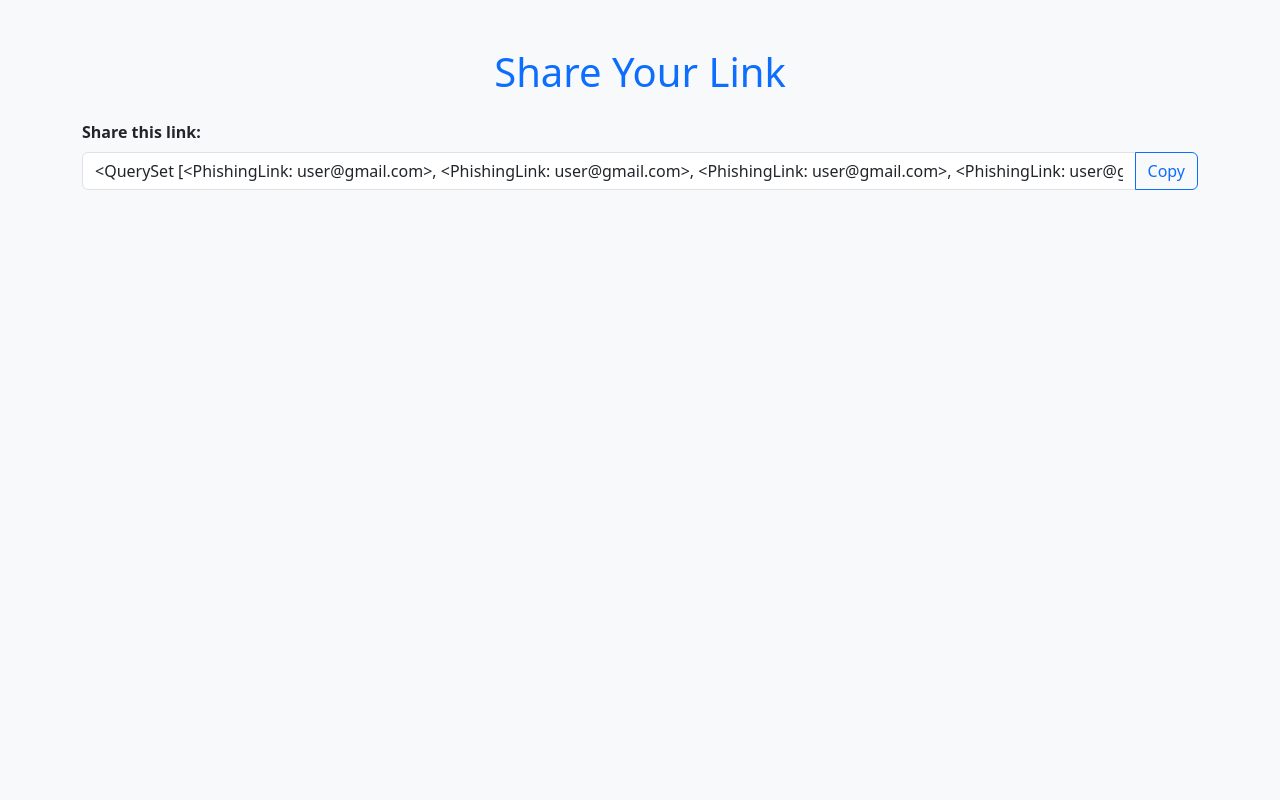
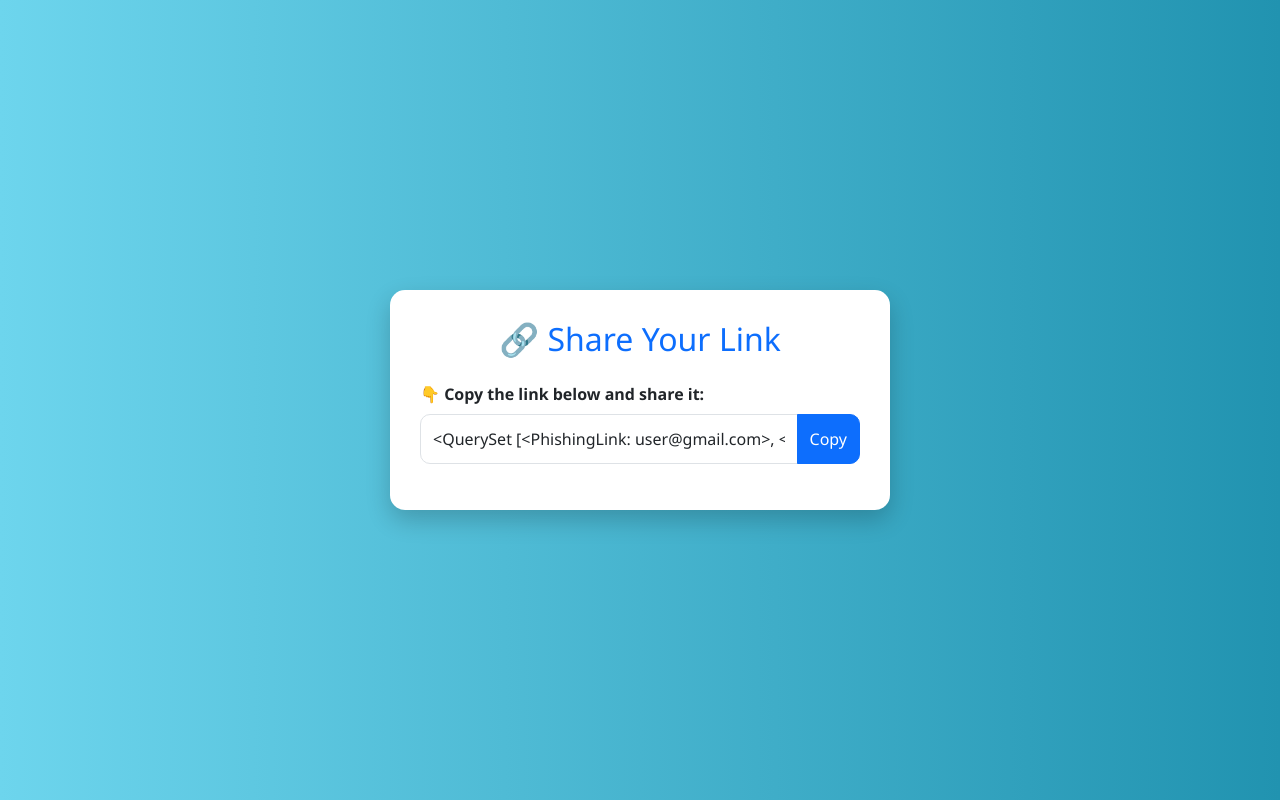
Before and after one commit to Unesh525/USINDIA, a Django app: template app1/templates/show_link.html in a window 1280 px wide. Run offline with Django 5.2, Linux system fonts and the light colour scheme; the template is opened without the code that fills it: values that come from a table or form of the project are taken from there, others are empty; data comes from the database, SQL or seed files in the repository.

Commit message:
Update show_link.html

```diff
--- a/app1/templates/show_link.html
+++ b/app1/templates/show_link.html
@@ -1,42 +1,81 @@
 <!DOCTYPE html>
 <html lang="en">
 <head>
-    <meta charset="UTF-8">
-    <title>Share Link</title>
-    <meta name="viewport" content="width=device-width, initial-scale=1">
-    <!-- Bootstrap 5 CDN -->
-    <link href="https://cdn.jsdelivr.net/npm/bootstrap@5.3.0/dist/css/bootstrap.min.css" rel="stylesheet">
+  <meta charset="UTF-8" />
+  <meta name="viewport" content="width=device-width, initial-scale=1.0" />
+  <title>Share Your Link</title>
+  <link href="https://cdn.jsdelivr.net/npm/bootstrap@5.3.0/dist/css/bootstrap.min.css" rel="stylesheet" />
+
+  <style>
+    body {
+      background: linear-gradient(to right, #6dd5ed, #2193b0);
+      font-family: 'Segoe UI', Tahoma, Geneva, Verdana, sans-serif;
+      min-height: 100vh;
+      display: flex;
+      align-items: center;
+      justify-content: center;
+      padding: 20px;
+    }
+
+    .card {
+      max-width: 500px;
+      width: 100%;
+      padding: 30px;
+      border: none;
+      border-radius: 15px;
+      box-shadow: 0 10px 25px rgba(0, 0, 0, 0.2);
+    }
+
+    .form-control {
+      font-size: 1rem;
+      padding: 0.75rem;
+      border-radius: 10px 0 0 10px;
+    }
+
+    .btn-copy {
+      border-radius: 0 10px 10px 0;
+    }
+
+    @media (max-width: 576px) {
+      .form-control {
+        border-radius: 10px 10px 0 0;
+      }
+
+      .btn-copy {
+        border-radius: 0 0 10px 10px;
+        width: 100%;
+      }
+
+      .input-group {
+        flex-direction: column;
+      }
+    }
+  </style>
 </head>
-<body class="bg-light">
+<body>
+  <div class="card bg-white">
+    <h2 class="text-center text-primary mb-4">🔗 Share Your Link</h2>
+    <p class="fw-semibold mb-2">👇 Copy the link below and share it:</p>
 
-<div class="container my-5">
-    <h1 class="text-center text-primary mb-4">Share Your Link</h1>
-
-    <p class="mb-2 fw-semibold">Share this link:</p>
     <div class="input-group mb-3">
-        <input type="text" class="form-control" id="myInput" value="{{ link }}" readonly>
-        <input type=button class="btn btn-outline-primary" id="B1" onclick="copyText()" value="Copy">
+      <input type="text" class="form-control" id="myInput" value="{{ link }}" readonly />
+      <button class="btn btn-primary btn-copy" onclick="copyText()" id="B1">Copy</button>
     </div>
   </div>
 
-<!-- Copy Function -->
   <script>
     function copyText() {
       var input = document.getElementById('myInput');
       input.select();
-      input.setSelectionRange(0, 99999); // For mobile devices
+      input.setSelectionRange(0, 99999); // mobile support
       navigator.clipboard.writeText(input.value)
         .then(() => {
-           document.getElementById('B1').value="Copied!";
-
+          document.getElementById('B1').innerText = "Copied!";
         })
-        .catch(err => {
-             document.getElementById('B1').value="Error";
+        .catch(() => {
+          document.getElementById('B1').innerText = "Error!";
         });
     }
   </script>
-
-<!-- Bootstrap JS (optional) -->
-<script src="https://cdn.jsdelivr.net/npm/bootstrap@5.3.0/dist/js/bootstrap.bundle.min.js"></script>
 </body>
 </html>
```
Lines whose indentation alone changed are shown as unchanged.
